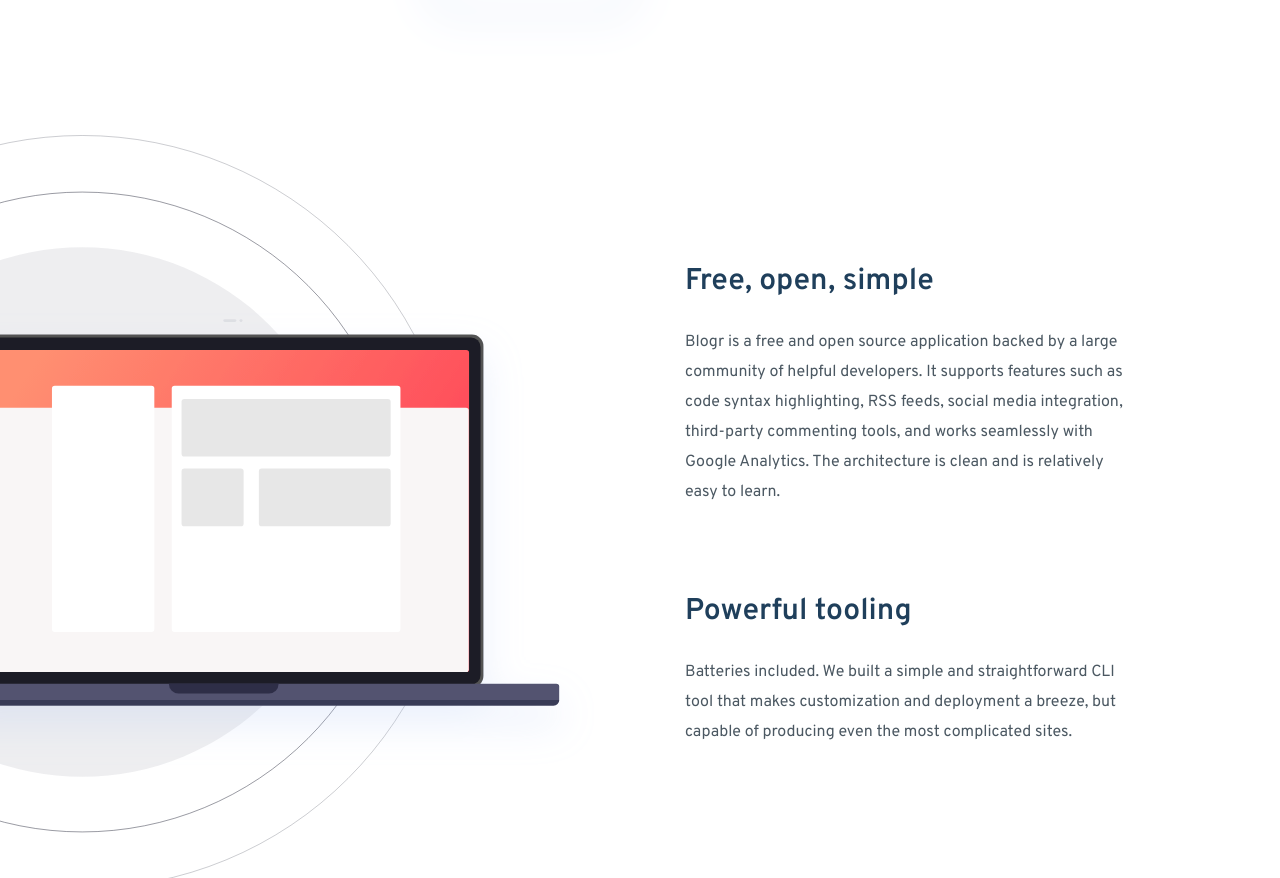
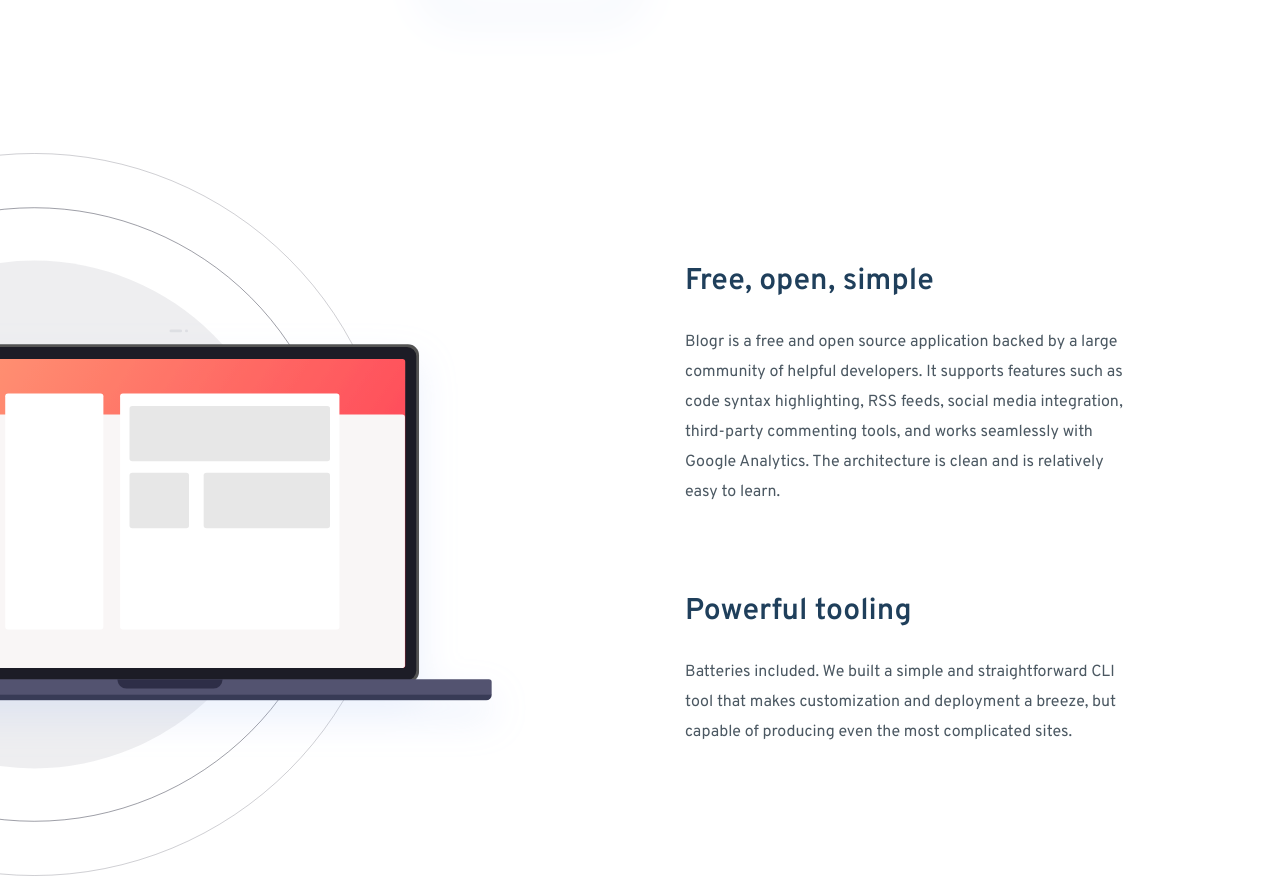
Before and after one commit to Vitor-Hideki/projeto-desafiador, a plain HTML site: page blogr-landing-page-main/index.html in a window 1280 px wide. Shown: the part 2053-2931 px from the top of the page. Drawn offline with Linux system fonts and the light colour scheme.

Commit message:
projeto-desafiador-2.7

```diff
--- a/blogr-landing-page-main/assets/css/style.css
+++ b/blogr-landing-page-main/assets/css/style.css
@@ -338,7 +338,7 @@
   display: flex;
   align-items: center;
   background-image: url("../images/illustration-laptop-desktop.svg");
-  background-size: 73%, 100%;
+  background-size: 70%, 100%;
   background-position: -85% 60%, 0% 0%;
   background-repeat: no-repeat;
 }
```
Also changed, not shown: 1 other file.
